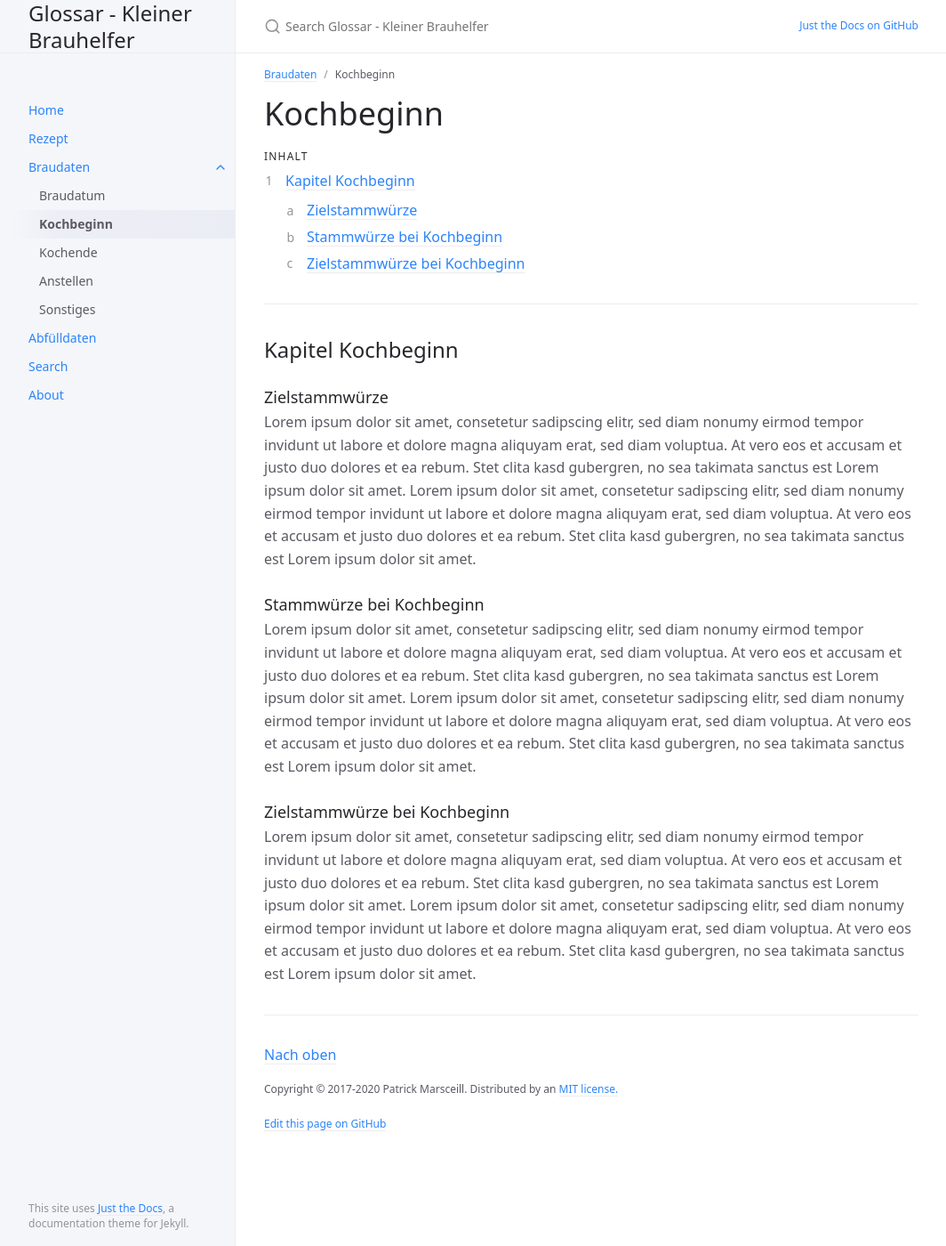
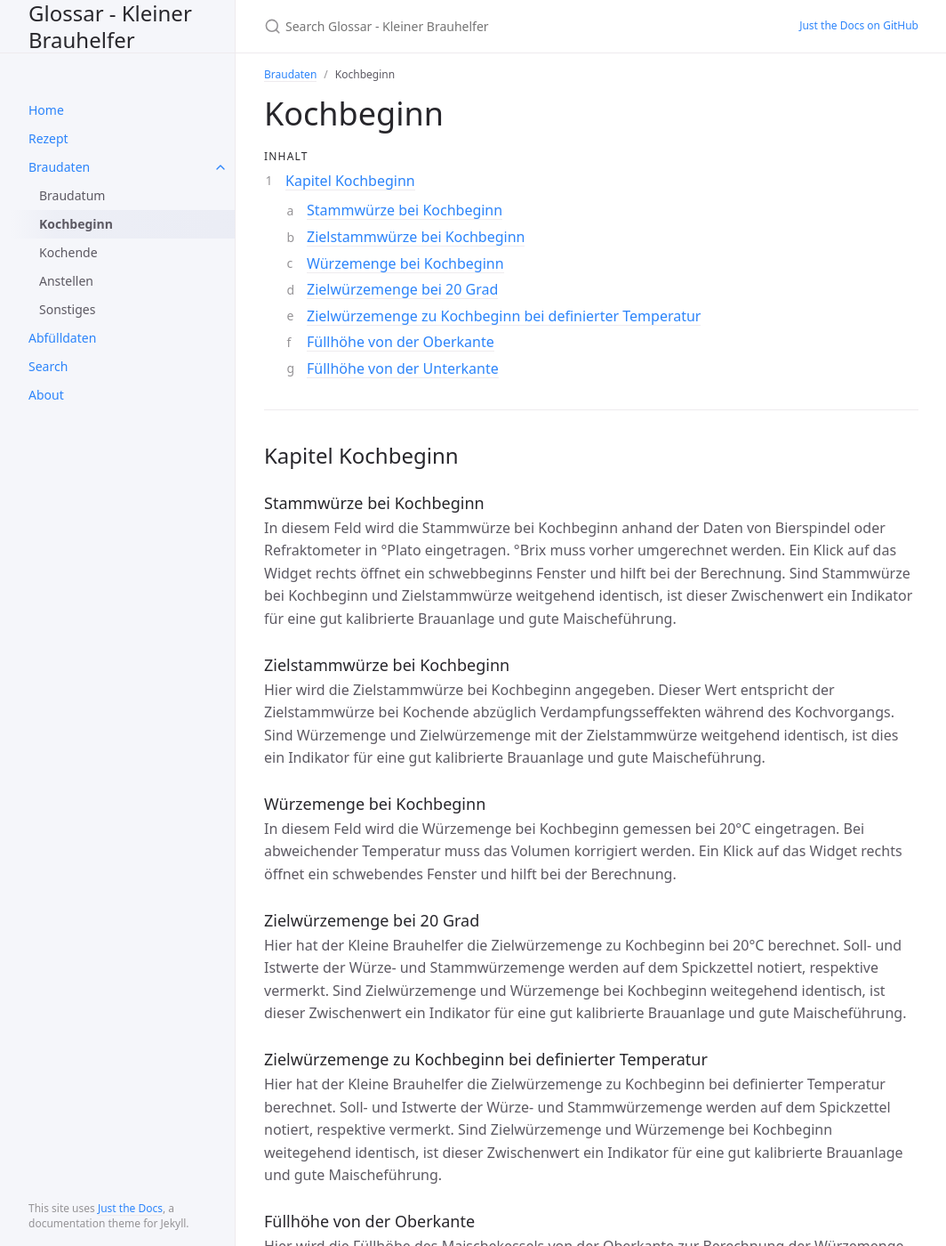
Before and after one commit to IsometricXH/kbh-glossar, a Jekyll site: the page built from docs/braudaten/kochbeginn.md, in a window 1280 px wide and 1400 px high. Shown: the whole window at 89% size, without its empty margins (107-1171 px from the left). Built offline with Jekyll 4.4.1, drawn with Linux system fonts in a browser that asks for light colours; some of the changed text lies outside the part shown.

Commit message:
Kochebginn

```diff
--- a/docs/braudaten/kochbeginn.md
+++ b/docs/braudaten/kochbeginn.md
@@ -16,10 +16,45 @@ nav_order: 2
 
 ---
 
+<!---
+Stammwürze bei Kochbeginn
+Zielstammwürze bei Kochbeginn
+Würzemenge bei Kochbeginn
+Zielwürzemenge bei 20 Grad
+Zielwürzemenge zu Kochbeginn bei definierter Temperatur
+Füllhöhe von der Oberkante
+Füllhöhe von der Unterkante
+-->
+
 ## Kapitel Kochbeginn
-### Zielstammwürze
-Lorem ipsum dolor sit amet, consetetur sadipscing elitr, sed diam nonumy eirmod tempor invidunt ut labore et dolore magna aliquyam erat, sed diam voluptua. At vero eos et accusam et justo duo dolores et ea rebum. Stet clita kasd gubergren, no sea takimata sanctus est Lorem ipsum dolor sit amet. Lorem ipsum dolor sit amet, consetetur sadipscing elitr, sed diam nonumy eirmod tempor invidunt ut labore et dolore magna aliquyam erat, sed diam voluptua. At vero eos et accusam et justo duo dolores et ea rebum. Stet clita kasd gubergren, no sea takimata sanctus est Lorem ipsum dolor sit amet.
+
 ### Stammwürze bei Kochbeginn
-Lorem ipsum dolor sit amet, consetetur sadipscing elitr, sed diam nonumy eirmod tempor invidunt ut labore et dolore magna aliquyam erat, sed diam voluptua. At vero eos et accusam et justo duo dolores et ea rebum. Stet clita kasd gubergren, no sea takimata sanctus est Lorem ipsum dolor sit amet. Lorem ipsum dolor sit amet, consetetur sadipscing elitr, sed diam nonumy eirmod tempor invidunt ut labore et dolore magna aliquyam erat, sed diam voluptua. At vero eos et accusam et justo duo dolores et ea rebum. Stet clita kasd gubergren, no sea takimata sanctus est Lorem ipsum dolor sit amet.
-### Zielstammwürze bei Kochbeginn
-Lorem ipsum dolor sit amet, consetetur sadipscing elitr, sed diam nonumy eirmod tempor invidunt ut labore et dolore magna aliquyam erat, sed diam voluptua. At vero eos et accusam et justo duo dolores et ea rebum. Stet clita kasd gubergren, no sea takimata sanctus est Lorem ipsum dolor sit amet. Lorem ipsum dolor sit amet, consetetur sadipscing elitr, sed diam nonumy eirmod tempor invidunt ut labore et dolore magna aliquyam erat, sed diam voluptua. At vero eos et accusam et justo duo dolores et ea rebum. Stet clita kasd gubergren, no sea takimata sanctus est Lorem ipsum dolor sit amet.
+In diesem Feld wird die Stammwürze bei Kochbeginn anhand der Daten von Bierspindel oder Refraktometer in °Plato eingetragen.
+°Brix muss vorher umgerechnet werden. Ein Klick auf das Widget rechts öffnet ein schwebbeginns Fenster und hilft bei der Berechnung.
+Sind Stammwürze bei Kochbeginn und Zielstammwürze weitgehend identisch, ist dieser Zwischenwert ein Indikator für eine gut kalibrierte Brauanlage und gute Maischeführung.
+
+### Zielstammwürze  bei Kochbeginn
+Hier wird die Zielstammwürze bei Kochbeginn angegeben. Dieser Wert entspricht der Zielstammwürze bei Kochende abzüglich Verdampfungsseffekten während des Kochvorgangs.
+Sind Würzemenge und Zielwürzemenge mit der Zielstammwürze weitgehend identisch, ist dies ein Indikator für eine gut kalibrierte Brauanlage und gute Maischeführung.
+
+### Würzemenge bei Kochbeginn
+In diesem Feld wird die Würzemenge bei Kochbeginn gemessen bei 20°C eingetragen.
+Bei abweichender Temperatur muss das Volumen korrigiert werden. Ein Klick auf das Widget rechts öffnet ein schwebendes Fenster und hilft bei der Berechnung.
+
+### Zielwürzemenge bei 20 Grad
+Hier hat der Kleine Brauhelfer die Zielwürzemenge zu Kochbeginn bei 20°C berechnet.
+Soll- und Istwerte der Würze- und Stammwürzemenge werden auf dem Spickzettel notiert, respektive vermerkt.
+Sind Zielwürzemenge und Würzemenge bei Kochbeginn weitegehend identisch, ist dieser Zwischenwert ein Indikator für eine gut kalibrierte Brauanlage und gute Maischeführung.
+
+### Zielwürzemenge zu Kochbeginn bei definierter Temperatur
+Hier hat der Kleine Brauhelfer die Zielwürzemenge zu Kochbeginn bei definierter Temperatur berechnet.
+Soll- und Istwerte der Würze- und Stammwürzemenge werden auf dem Spickzettel notiert, respektive vermerkt.
+Sind Zielwürzemenge und Würzemenge bei Kochbeginn weitegehend identisch, ist dieser Zwischenwert ein Indikator für eine gut kalibrierte Brauanlage und gute Maischeführung.
+
+### Füllhöhe von der Oberkante
+Hier wird die Füllhöhe des Maischekessels von der Oberkante zur Berechnung der Würzemenge angegeben.
+Grundlage der Berechnung sind die Angaben im Tab Ausrüstung.
+
+### Füllhöhe von der Unterkante
+Hier wird die Füllhöhe des Maischekessels vom Boden zur Berechnung der Würzemenge beim Hopfenkochen angegeben.
+Der Wert errechnet sich aus den Maßen der Anlage und der Würzemenge zum Kochenende.
```
